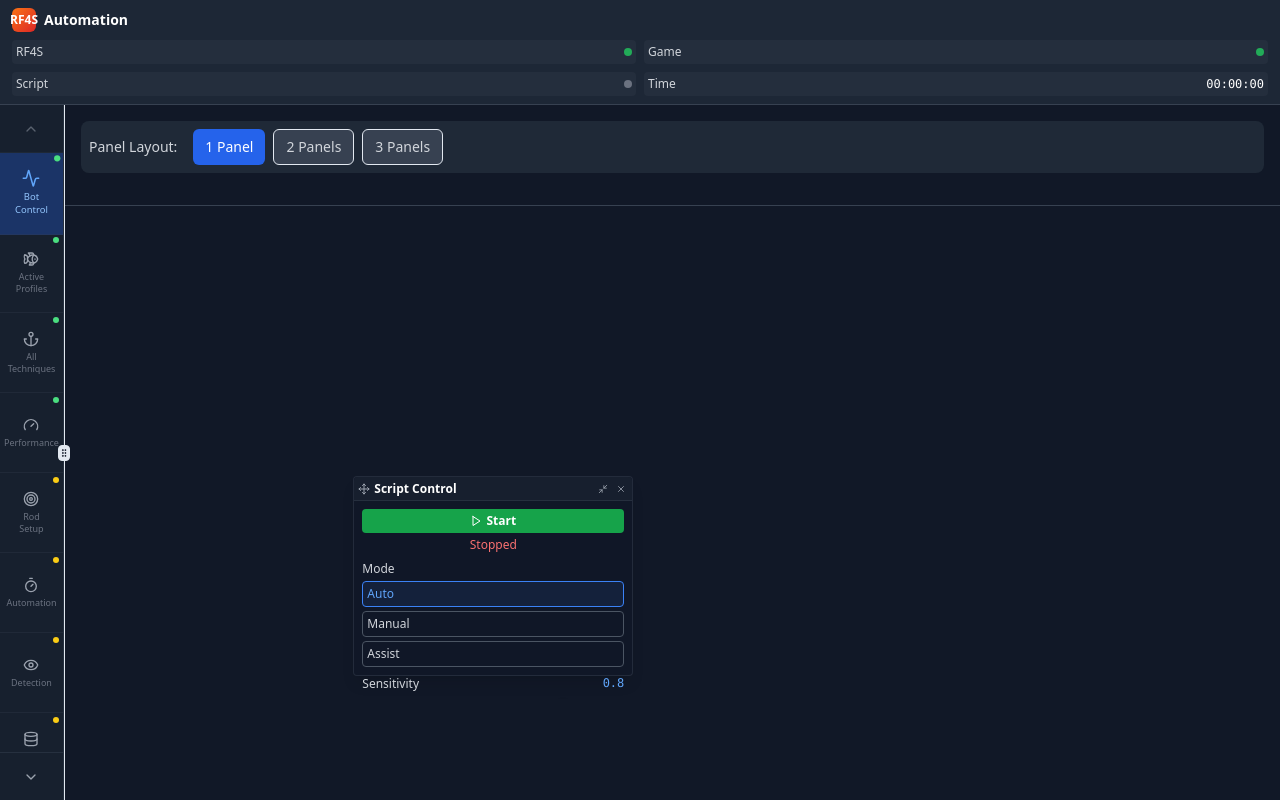
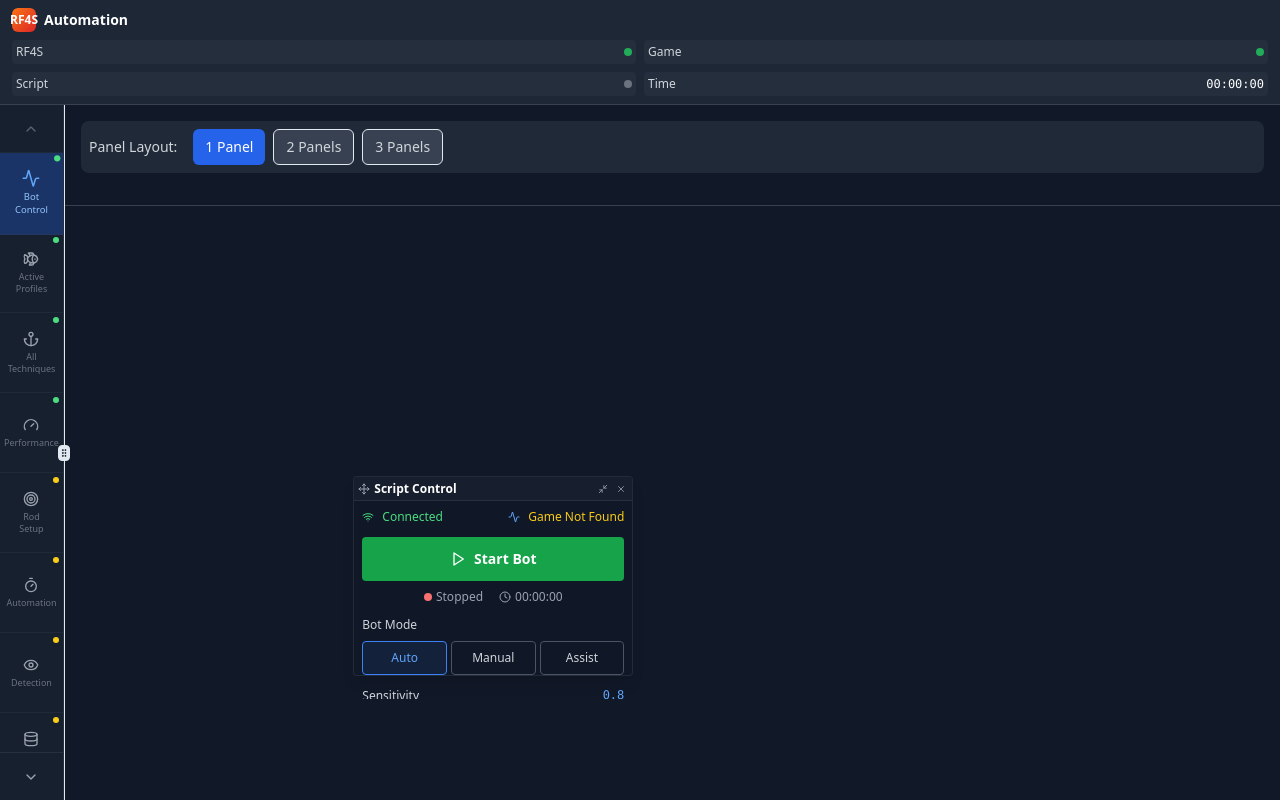
Before and after one commit to Ghenghis/RF4S-UI, a React (Vite) app: page / in a window 1280 px wide. Both pictures are taken after a click on the button "Bot Control". Built offline with nearby package versions, Linux system fonts and the light colour scheme.

Commit message:
Implement Script Control Panel functionality
Implement start/stop controls, mode selection, and settings for the Script Control Panel.

```diff
--- a/src/components/panels/ScriptControlPanel.tsx
+++ b/src/components/panels/ScriptControlPanel.tsx
@@ -1,58 +1,179 @@
 
-import React from 'react';
-import { Play, Square, Settings } from 'lucide-react';
+import React, { useState, useEffect } from 'react';
+import { Play, Square, Settings, Wifi, WifiOff, Activity, Clock } from 'lucide-react';
 import { useRF4SStore } from '../../stores/rf4sStore';
+import { RF4SBridgeInterface } from '../../services/RF4SBridgeInterface';
 import ToggleSwitch from '../ui/ToggleSwitch';
 import CustomSlider from '../ui/CustomSlider';
 
 const ScriptControlPanel: React.FC = () => {
-  const { config, updateConfig } = useRF4SStore();
+  const { config, updateConfig, connected } = useRF4SStore();
   const { script } = config;
+  const [isStarting, setIsStarting] = useState(false);
+  const [isStopping, setIsStopping] = useState(false);
+  const [status, setStatus] = useState<any>(null);
+  const [sessionTime, setSessionTime] = useState('00:00:00');
 
-  const handleToggleScript = () => {
-    updateConfig('script', { enabled: !script.enabled });
+  useEffect(() => {
+    // Update status every 2 seconds when connected
+    if (connected) {
+      const interval = setInterval(async () => {
+        try {
+          const currentStatus = await RF4SBridgeInterface.getStatus();
+          setStatus(currentStatus);
+          updateSessionTime(currentStatus.sessionTime || 0);
+        } catch (error) {
+          console.error('Failed to get status:', error);
+        }
+      }, 2000);
+
+      return () => clearInterval(interval);
+    }
+  }, [connected]);
+
+  const updateSessionTime = (seconds: number) => {
+    const hours = Math.floor(seconds / 3600);
+    const minutes = Math.floor((seconds % 3600) / 60);
+    const secs = seconds % 60;
+    setSessionTime(`${hours.toString().padStart(2, '0')}:${minutes.toString().padStart(2, '0')}:${secs.toString().padStart(2, '0')}`);
   };
 
-  const handleModeChange = (mode: 'auto' | 'manual' | 'assistance') => {
-    updateConfig('script', { mode });
+  const handleToggleScript = async () => {
+    if (script.enabled) {
+      setIsStopping(true);
+      try {
+        const success = await RF4SBridgeInterface.stopScript();
+        if (success) {
+          updateConfig('script', { enabled: false });
+        }
+      } catch (error) {
+        console.error('Failed to stop script:', error);
+      } finally {
+        setIsStopping(false);
+      }
+    } else {
+      setIsStarting(true);
+      try {
+        // Update RF4S with current config before starting
+        await RF4SBridgeInterface.updateConfig(config);
+        const success = await RF4SBridgeInterface.startScript();
+        if (success) {
+          updateConfig('script', { enabled: true });
+        }
+      } catch (error) {
+        console.error('Failed to start script:', error);
+      } finally {
+        setIsStarting(false);
+      }
+    }
   };
 
+  const handleModeChange = async (mode: 'auto' | 'manual' | 'assistance') => {
+    updateConfig('script', { mode });
+
+    // Update RF4S configuration if connected
+    if (connected) {
+      try {
+        await RF4SBridgeInterface.updateConfig({ ...config, script: { ...script, mode } });
+      } catch (error) {
+        console.error('Failed to update mode:', error);
+      }
+    }
+  };
+
+  const isRunning = status?.isRunning || script.enabled;
+  const gameDetected = status?.gameDetected || false;
+
   return (
-    <div className="space-y-2">
-      {/* Ultra Compact Main Control */}
-      <div className="text-center space-y-1">
-        <button
-          onClick={handleToggleScript}
-          className={`flex items-center justify-center space-x-1 px-2 py-1 rounded text-xs font-semibold transition-all w-full ${
-            script.enabled
-              ? 'bg-red-600 hover:bg-red-700 text-white'
-              : 'bg-green-600 hover:bg-green-700 text-white'
-          }`}
-        >
-          {script.enabled ? (
+    <div className="space-y-3">
+      {/* Connection Status */}
+      <div className="flex items-center justify-between text-xs">
+        <div className="flex items-center space-x-2">
+          {connected ? (
             <>
-              <Square className="w-3 h-3" />
-              <span>Stop</span>
+              <Wifi className="w-3 h-3 text-green-400" />
+              <span className="text-green-400">Connected</span>
             </>
           ) : (
             <>
-              <Play className="w-3 h-3" />
-              <span>Start</span>
+              <WifiOff className="w-3 h-3 text-red-400" />
+              <span className="text-red-400">Disconnected</span>
+            </>
+          )}
+        </div>
+        <div className="flex items-center space-x-2">
+          <Activity className="w-3 h-3 text-blue-400" />
+          <span className={gameDetected ? 'text-green-400' : 'text-yellow-400'}>
+            {gameDetected ? 'Game Active' : 'Game Not Found'}
+          </span>
+        </div>
+      </div>
+
+      {/* Main Control Button */}
+      <div className="text-center space-y-2">
+        <button
+          onClick={handleToggleScript}
+          disabled={!connected || isStarting || isStopping}
+          className={`flex items-center justify-center space-x-2 px-4 py-3 rounded text-sm font-semibold transition-all w-full ${
+            isRunning
+              ? 'bg-red-600 hover:bg-red-700 text-white disabled:bg-red-800'
+              : 'bg-green-600 hover:bg-green-700 text-white disabled:bg-green-800'
+          } disabled:opacity-50 disabled:cursor-not-allowed`}
+        >
+          {isStarting ? (
+            <>
+              <Activity className="w-4 h-4 animate-spin" />
+              <span>Starting...</span>
+            </>
+          ) : isStopping ? (
+            <>
+              <Activity className="w-4 h-4 animate-spin" />
+              <span>Stopping...</span>
+            </>
+          ) : isRunning ? (
+            <>
+              <Square className="w-4 h-4" />
+              <span>Stop Bot</span>
+            </>
+          ) : (
+            <>
+              <Play className="w-4 h-4" />
+              <span>Start Bot</span>
             </>
           )}
         </button>
 
-        <div className="text-xs text-gray-400">
-          <span className={script.enabled ? 'text-green-400' : 'text-red-400'}>
-            {script.enabled ? 'Running' : 'Stopped'}
-          </span>
+        {/* Status Display */}
+        <div className="flex items-center justify-center space-x-4 text-xs text-gray-400">
+          <div className="flex items-center space-x-1">
+            <div className={`w-2 h-2 rounded-full ${isRunning ? 'bg-green-400' : 'bg-red-400'}`} />
+            <span>{isRunning ? 'Running' : 'Stopped'}</span>
+          </div>
+          <div className="flex items-center space-x-1">
+            <Clock className="w-3 h-3" />
+            <span>{sessionTime}</span>
+          </div>
         </div>
       </div>
 
-      {/* Ultra Compact Mode Selection */}
-      <div className="space-y-1">
-        <h4 className="text-xs font-medium text-gray-300">Mode</h4>
-        <div className="space-y-1">
+      {/* Session Stats */}
+      {status && (
+        <div className="grid grid-cols-2 gap-2 text-xs">
+          <div className="bg-gray-800/50 p-2 rounded">
+            <div className="text-gray-400">Fish Caught</div>
+            <div className="text-green-400 font-semibold">{status.fishCaught || 0}</div>
+          </div>
+          <div className="bg-gray-800/50 p-2 rounded">
+            <div className="text-gray-400">Mode</div>
+            <div className="text-blue-400 font-semibold capitalize">{status.currentMode || script.mode}</div>
+          </div>
+        </div>
+      )}
+
+      {/* Mode Selection */}
+      <div className="space-y-2">
+        <h4 className="text-xs font-medium text-gray-300">Bot Mode</h4>
+        <div className="grid grid-cols-3 gap-1">
           {[
             { value: 'auto', label: 'Auto' },
             { value: 'manual', label: 'Manual' },
@@ -61,7 +182,8 @@ const ScriptControlPanel: React.FC = () => {
             <button
               key={mode.value}
               onClick={() => handleModeChange(mode.value as any)}
-              className={`w-full text-left p-1 rounded text-xs border transition-colors ${
+              disabled={isRunning}
+              className={`p-2 rounded text-xs border transition-colors disabled:opacity-50 ${
                 script.mode === mode.value
                   ? 'border-blue-500 bg-blue-500/10 text-blue-400'
                   : 'border-gray-600 hover:border-gray-500 text-gray-300'
@@ -73,8 +195,8 @@ const ScriptControlPanel: React.FC = () => {
         </div>
       </div>
 
-      {/* Ultra Compact Settings */}
-      <div className="space-y-2">
+      {/* Quick Settings */}
+      <div className="space-y-3">
         <CustomSlider
           label="Sensitivity"
           value={script.sensitivity}
@@ -82,6 +204,7 @@ const ScriptControlPanel: React.FC = () => {
           min={0.1}
           max={1.0}
           step={0.1}
+          disabled={isRunning}
         />
 
         <CustomSlider
@@ -92,8 +215,26 @@ const ScriptControlPanel: React.FC = () => {
           max={5.0}
           step={0.1}
           unit="s"
+          disabled={isRunning}
         />
+
+        <div className="flex items-center justify-between">
+          <span className="text-xs text-gray-300">Random Cast</span>
+          <ToggleSwitch
+            checked={script.randomCast || false}
+            onCheckedChange={(checked) => updateConfig('script', { randomCast: checked })}
+            disabled={isRunning}
+          />
+        </div>
       </div>
+
+      {/* Error Display */}
+      {status?.lastError && (
+        <div className="bg-red-900/20 border border-red-500/30 rounded p-2">
+          <div className="text-xs text-red-400">Last Error:</div>
+          <div className="text-xs text-red-300">{status.lastError}</div>
+        </div>
+      )}
     </div>
   );
 };
--- /dev/null
+++ b/src/hooks/useRF4SStatus.ts
@@ -0,0 +1,110 @@
+
+import { useState, useEffect, useCallback } from 'react';
+import { RF4SBridgeInterface } from '../services/RF4SBridgeInterface';
+import { useRF4SStore } from '../stores/rf4sStore';
+import { EventManager } from '../core/EventManager';
+
+export interface RF4SStatusData {
+  isRunning: boolean;
+  currentMode: string;
+  gameDetected: boolean;
+  fishCaught: number;
+  sessionTime: number;
+  lastError: string | null;
+  performance: {
+    cpuUsage: number;
+    memoryUsage: number;
+    fps: number;
+  };
+}
+
+export const useRF4SStatus = () => {
+  const { connected, setConnected } = useRF4SStore();
+  const [status, setStatus] = useState<RF4SStatusData | null>(null);
+  const [isConnecting, setIsConnecting] = useState(false);
+
+  const connect = useCallback(async () => {
+    if (connected || isConnecting) return;
+
+    setIsConnecting(true);
+    try {
+      const success = await RF4SBridgeInterface.connect();
+      setConnected(success);
+    } catch (error) {
+      console.error('Connection failed:', error);
+      setConnected(false);
+    } finally {
+      setIsConnecting(false);
+    }
+  }, [connected, isConnecting, setConnected]);
+
+  const disconnect = useCallback(() => {
+    RF4SBridgeInterface.disconnect();
+    setConnected(false);
+    setStatus(null);
+  }, [setConnected]);
+
+  const refreshStatus = useCallback(async () => {
+    if (!connected) return null;
+
+    try {
+      const currentStatus = await RF4SBridgeInterface.getStatus();
+      setStatus(currentStatus);
+      return currentStatus;
+    } catch (error) {
+      console.error('Failed to get status:', error);
+      return null;
+    }
+  }, [connected]);
+
+  // Set up event listeners
+  useEffect(() => {
+    const handleConnected = () => {
+      setConnected(true);
+      setIsConnecting(false);
+    };
+
+    const handleDisconnected = () => {
+      setConnected(false);
+      setStatus(null);
+    };
+
+    const handleStatusUpdate = (statusData: RF4SStatusData) => {
+      setStatus(statusData);
+    };
+
+    const handleConnectionLost = () => {
+      setConnected(false);
+      setStatus(null);
+    };
+
+    EventManager.on('rf4s.connected', handleConnected);
+    EventManager.on('rf4s.disconnected', handleDisconnected);
+    EventManager.on('rf4s.status_update', handleStatusUpdate);
+    EventManager.on('rf4s.connection_lost', handleConnectionLost);
+
+    return () => {
+      EventManager.off('rf4s.connected', handleConnected);
+      EventManager.off('rf4s.disconnected', handleDisconnected);
+      EventManager.off('rf4s.status_update', handleStatusUpdate);
+      EventManager.off('rf4s.connection_lost', handleConnectionLost);
+    };
+  }, [setConnected]);
+
+  // Auto-refresh status when connected
+  useEffect(() => {
+    if (!connected) return;
+
+    const interval = setInterval(refreshStatus, 3000);
+    return () => clearInterval(interval);
+  }, [connected, refreshStatus]);
+
+  return {
+    connected,
+    isConnecting,
+    status,
+    connect,
+    disconnect,
+    refreshStatus
+  };
+};
--- a/src/stores/rf4sStore.ts
+++ b/src/stores/rf4sStore.ts
@@ -30,9 +30,25 @@ interface RF4SStore {
   updatePanelPosition: (id: string, position: { x: number; y: number }) => void;
   togglePanelMinimized: (id: string) => void;
 
+  // Session state
+  sessionStats: {
+    fishCaught: number;
+    sessionTime: number;
+    isRunning: boolean;
+    lastError: string | null;
+  };
+  updateSessionStats: (stats: Partial<typeof defaultSessionStats>) => void;
+
   // Initialization
   initializeRF4S: () => void;
 }
+
+const defaultSessionStats = {
+  fishCaught: 0,
+  sessionTime: 0,
+  isRunning: false,
+  lastError: null
+};
 
 export const useRF4SStore = create<RF4SStore>((set, get) => ({
   // Config state
@@ -48,12 +64,10 @@ export const useRF4SStore = create<RF4SStore>((set, get) => ({
       },
     })),
 
-  // Connection state
   connected: false,
   setConnected: (connected) => set({ connected }),
   setConnectionStatus: (connected) => set({ connected }),
 
-  // Game detection state
   gameDetectionActive: false,
   setGameDetectionActive: (gameDetectionActive) => set({ gameDetectionActive }),
   setGameDetection: (gameDetectionActive) => set({ gameDetectionActive }),
@@ -123,6 +137,13 @@ export const useRF4SStore = create<RF4SStore>((set, get) => ({
       ),
     })),
 
+  // Session state
+  sessionStats: defaultSessionStats,
+  updateSessionStats: (stats) =>
+    set((state) => ({
+      sessionStats: { ...state.sessionStats, ...stats }
+    })),
+
   // Initialization
   initializeRF4S: () => {
     console.log('RF4S initialized');
```
